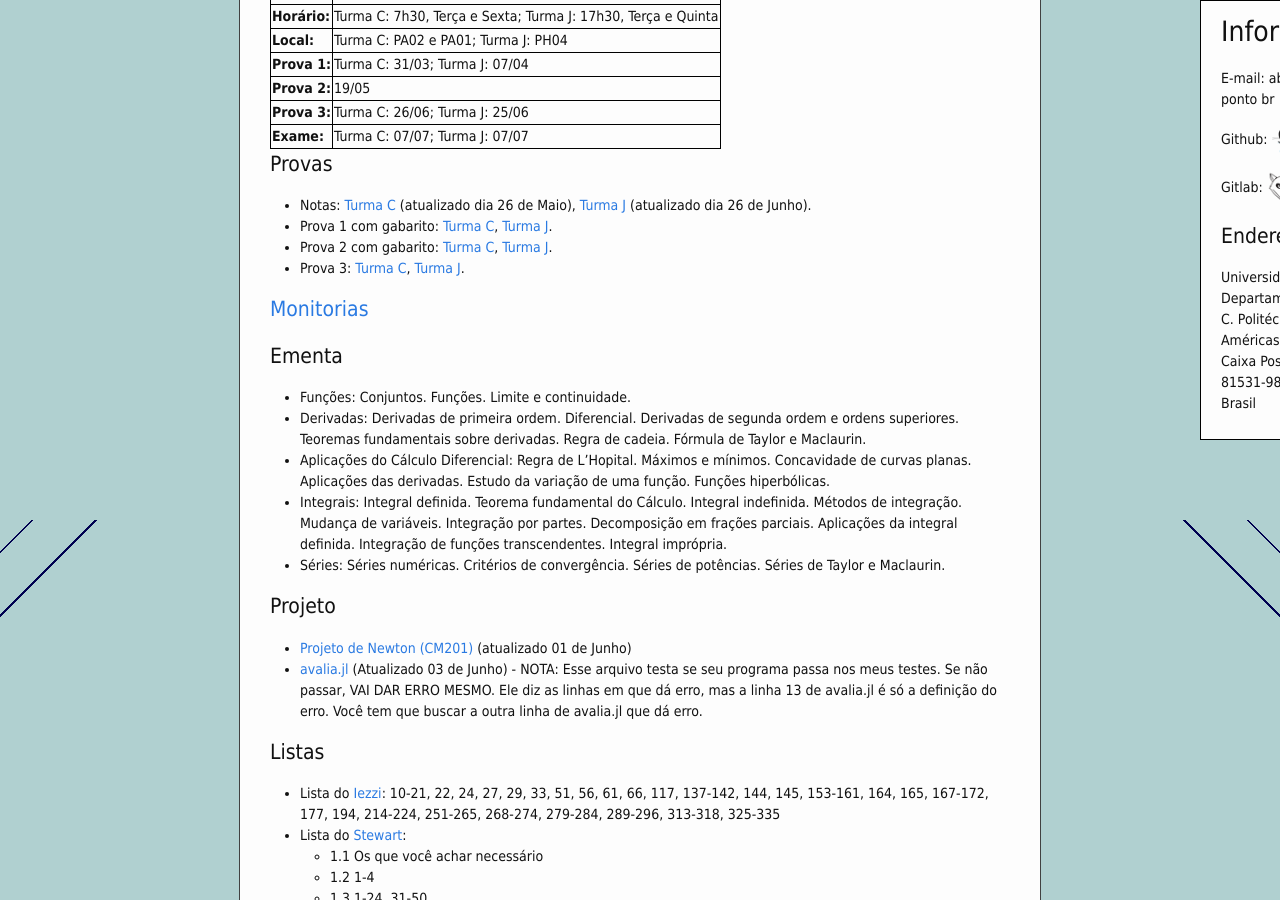
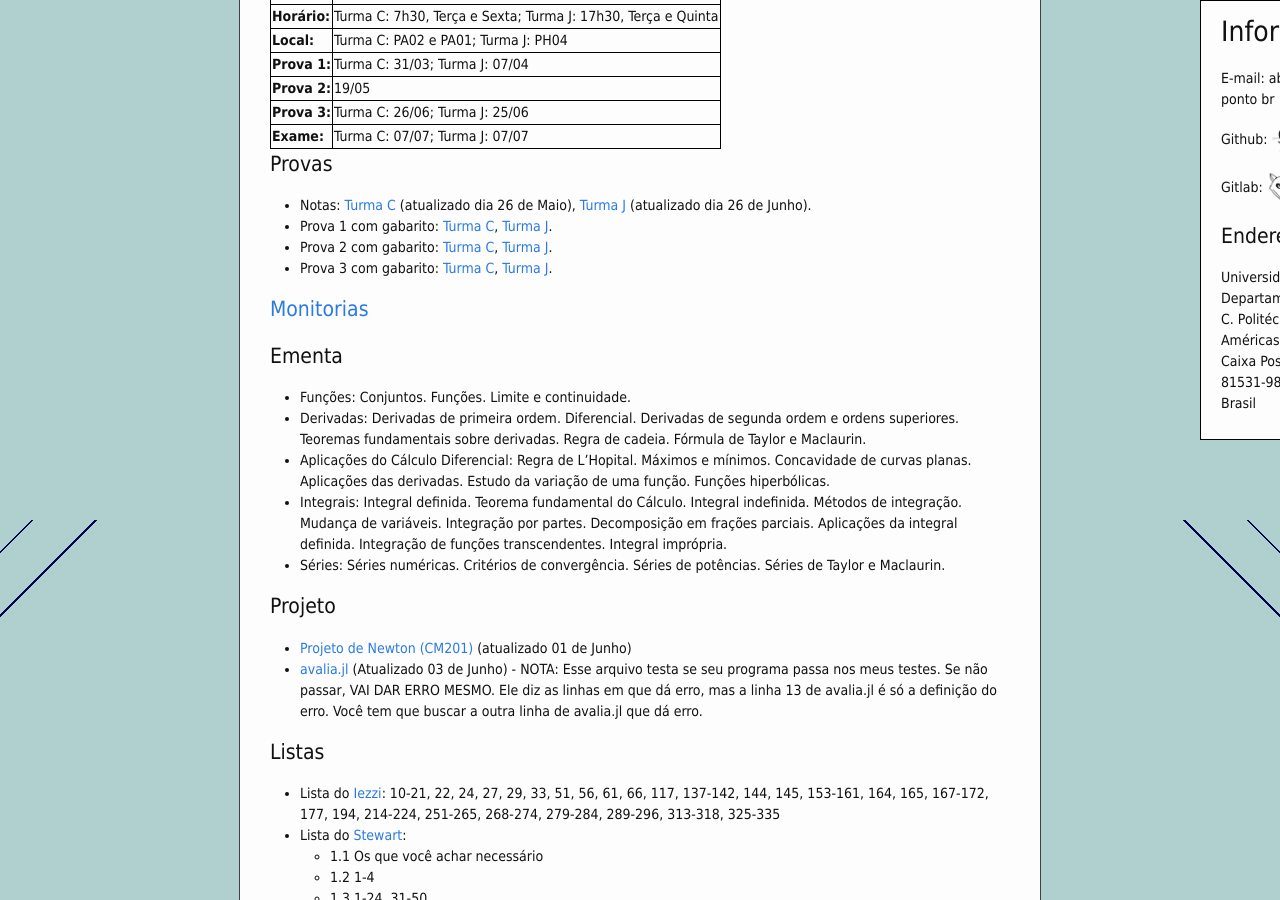
Before and after one commit to abelsiqueira/abelsiqueira.github.io-old, a Jekyll site: the page built from _posts/br/2015-02-18-cm201-calculo-diferencial-e-integral-2015s1.markdown, in a window 1280 px wide and 900 px high, scrolled down 380 px. Built offline with Jekyll 4.4.1, drawn with Linux system fonts in a browser that asks for light colours; nearby versions of some CDN libraries.

Commit message:
Textinho

```diff
--- a/_posts/br/2015-02-18-cm201-calculo-diferencial-e-integral-2015s1.markdown
+++ b/_posts/br/2015-02-18-cm201-calculo-diferencial-e-integral-2015s1.markdown
@@ -29,7 +29,7 @@
     [Turma J]({{ site.baseurl }}/disciplinas/2015s1-cm201/prova2-J.pdf).
   - Prova 2 com gabarito: [Turma C]({{ site.baseurl }}/disciplinas/2015s1-cm201/prova2-C.pdf),
     [Turma J]({{ site.baseurl }}/disciplinas/2015s1-cm201/prova2-J.pdf).
-  - Prova 3: [Turma C]({{ site.baseurl }}/disciplinas/2015s1-cm201/prova3-C.pdf),
+  - Prova 3 com gabarito: [Turma C]({{ site.baseurl }}/disciplinas/2015s1-cm201/prova3-C.pdf),
     [Turma J]({{ site.baseurl }}/disciplinas/2015s1-cm201/prova3-J.pdf).
 
 # [Monitorias]({{ site.baseurl }}/assets/monitorias2015.pdf)
```
